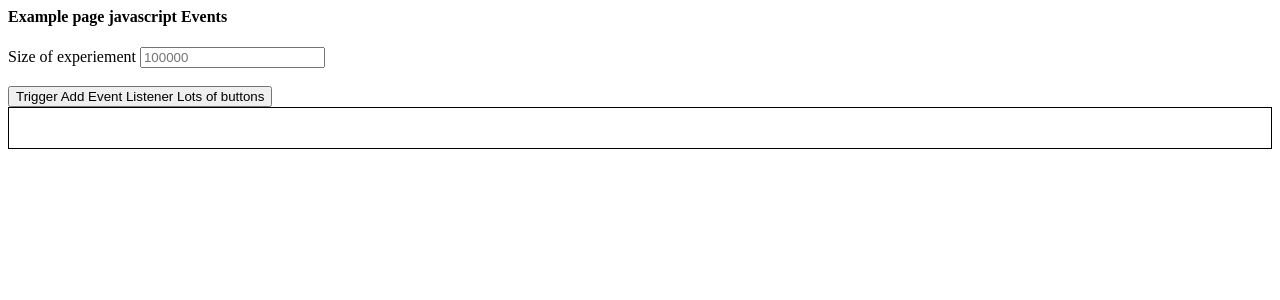
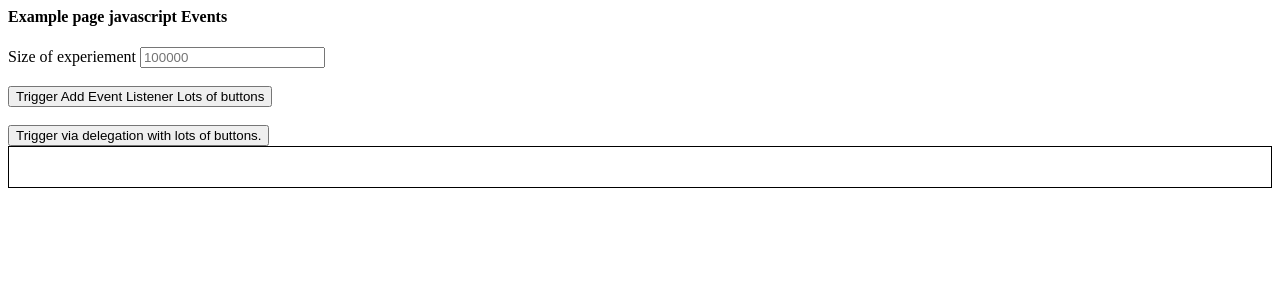
Before and after one commit to johnnyiller/johnnyiller.github.io, a Jekyll site: the page assets/examples/add_event_listener.html, which Jekyll copies as it is, in a window 1280 px wide. Shown: the top 300 px of the page. Built offline with Jekyll 4.4.1, drawn with Linux system fonts in a browser that asks for light colours; part of the change alters nothing that is shown.

Commit message:
another test for button clicking

```diff
--- a/assets/examples/add_event_listener.html
+++ b/assets/examples/add_event_listener.html
@@ -19,12 +19,17 @@
     <button id="trigger_add_event_listener">
       Trigger Add Event Listener Lots of buttons
     </button>
+    <br/>
+    <br/>
+
+    <button id="trigger_delegated_lots_buttons">
+      Trigger via delegation with lots of buttons.
+    </button>
 
     <div id="container"></div>
 
     <script>
       function triggerAddEventListenerTest(){
-
         container = document.querySelector('#container');
         amt = document.querySelector('#amount');
         val = parseInt(amt.value);
@@ -41,8 +46,36 @@
         }
       }
 
+      function triggerDelegatedLotsButtons(){
+        container = document.querySelector('#container');
+        container.addEventListener('click', function(evt){
+          evt.target['handleEvent'].apply(evt.target, arguments);
+        });
+
+        amt = document.querySelector('#amount');
+        val = parseInt(amt.value);
+
+        for(var i=0; i < val; i++){
+          (function(button_number){
+            var btn = document.createElement('div');
+            btn.innerHTML = "button number " + button_number;
+            btn.handleEvent = function(){
+              alert('my button was clicked' + button_number);
+            };
+            container.appendChild(btn);
+
+
+          })(i);
+        }
+      }
+
       add_event_listener_button = document.querySelector('#trigger_add_event_listener');
+      trigger_delegated_lots_button = document.querySelector('#trigger_delegated_lots_buttons');
+
       add_event_listener_button.addEventListener('click', triggerAddEventListenerTest);
+      trigger_delegated_lots_button.addEventListener('click', triggerDelegatedLotsButtons);
+
+
 
     </script>
 
```
